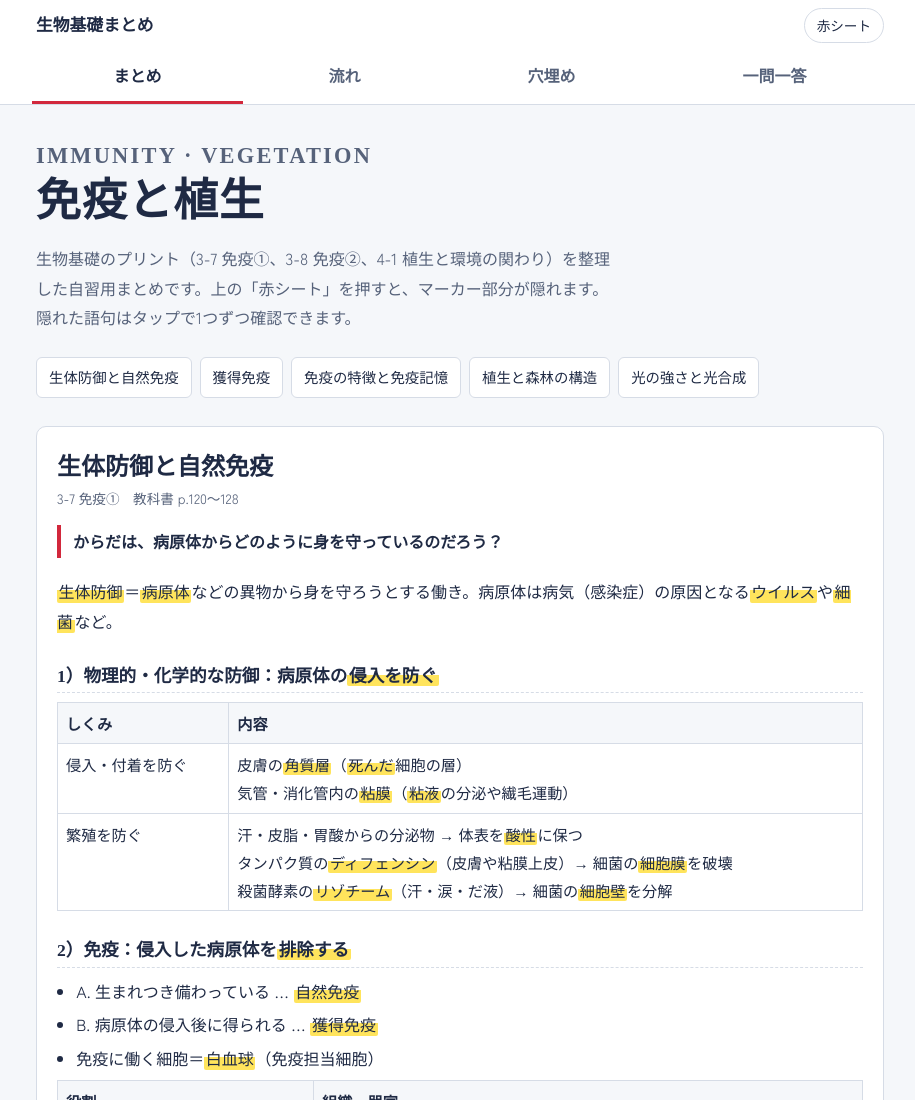
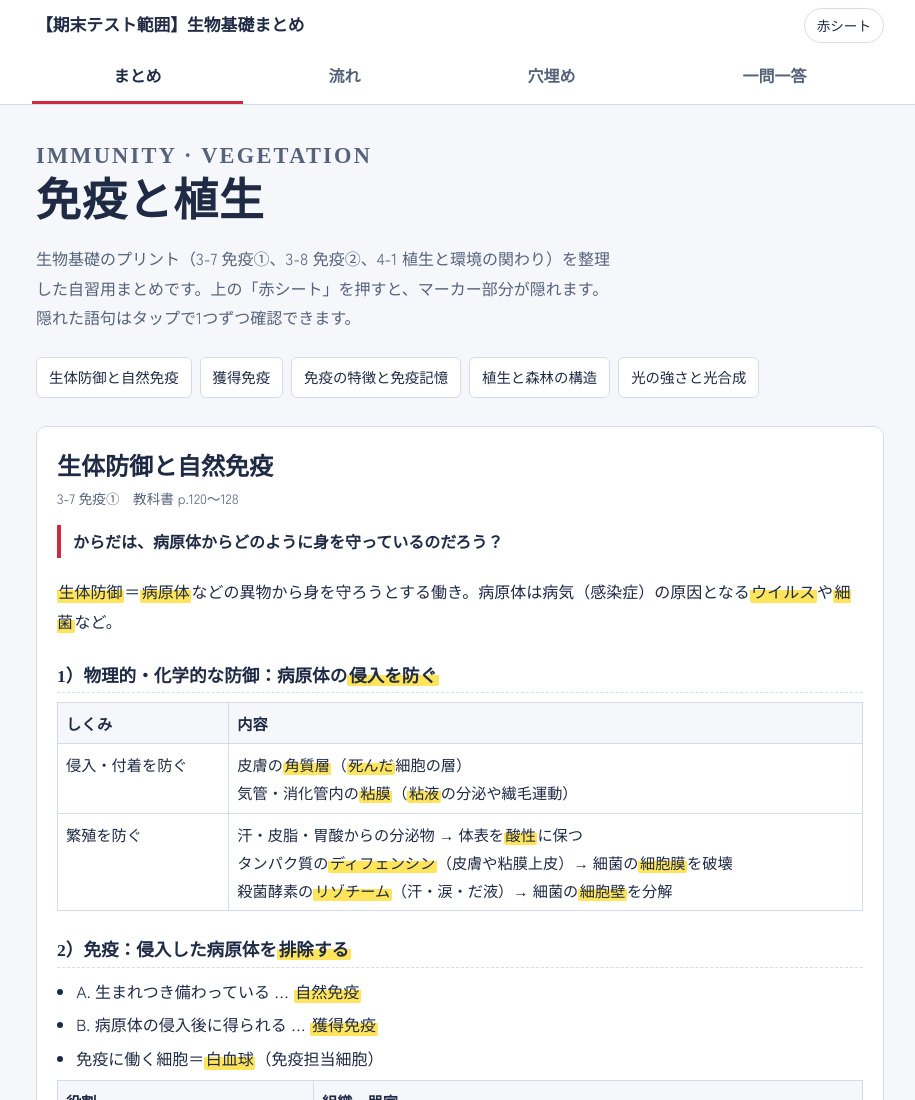
Before and after one commit to youki29/seibutsu-kiso-matome, a plain HTML site: page index.html in a window 1280 px wide. Shown: the top 1100 px of the page, without its empty margins (180-1095 px from the left). Drawn offline with Linux system fonts and the light colour scheme; a web font is replaced by a local one.

Commit message:
サイト名に【期末テスト範囲】を追加
Co-Authored-By: Claude Opus 5.5 <noreply@anthropic.com>

```diff
--- a/index.html
+++ b/index.html
@@ -3,7 +3,7 @@
 <head>
 <meta charset="UTF-8">
 <meta name="viewport" content="width=device-width, initial-scale=1, viewport-fit=cover">
-<title>生物基礎まとめ｜免疫と植生</title>
+<title>【期末テスト範囲】生物基礎まとめ｜免疫と植生</title>
 <link rel="preconnect" href="https://fonts.googleapis.com">
 <link rel="preconnect" href="https://fonts.gstatic.com" crossorigin>
 <link href="https://fonts.googleapis.com/css2?family=Zen+Kaku+Gothic+New:wght@400;500;700&family=Zen+Old+Mincho:wght@700;900&display=swap" rel="stylesheet">
@@ -141,7 +141,7 @@ footer{text-align:center;color:var(--sub);font-size:.8rem;padding:24px 16px 40px
 <body>
 <header class="top">
   <div class="bar">
-    <span class="brand">生物基礎まとめ</span>
+    <span class="brand">【期末テスト範囲】生物基礎まとめ</span>
     <button class="iconbtn sheetbtn" id="sheetBtn" aria-pressed="false" title="重要語句を赤シートで隠す">赤シート</button>
   </div>
   <nav class="tabs" aria-label="ページ切り替え">
```
